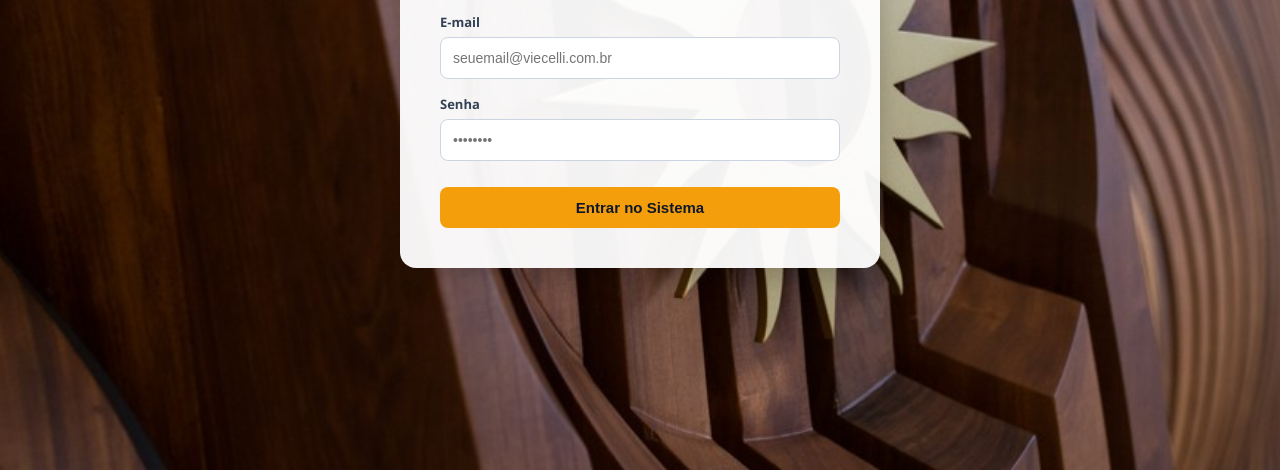
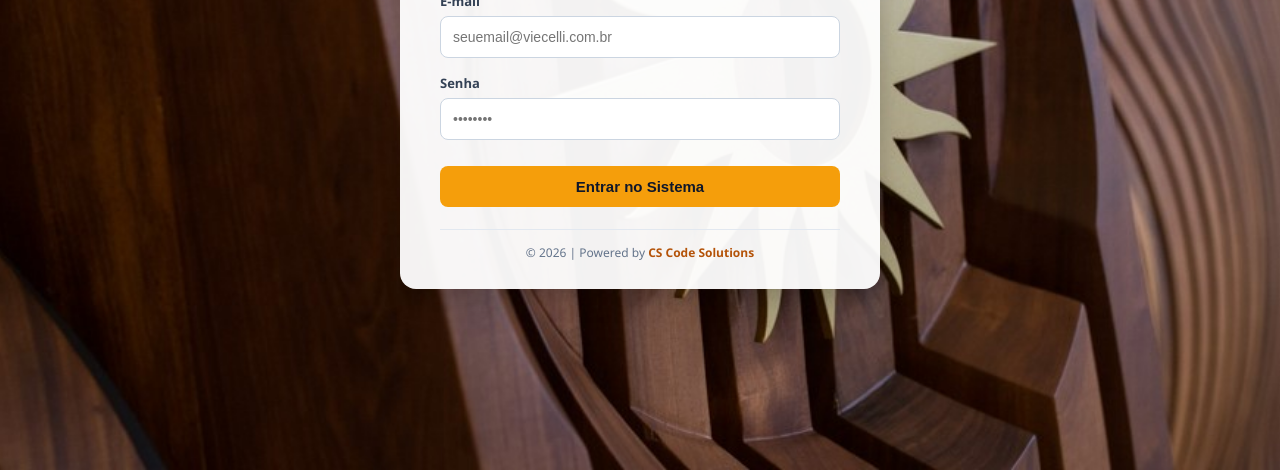
Before and after one commit to CS-Code-Solutions/entregas-viecelli, a plain HTML site: page login.html in a window 1280 px wide. Shown: the part 330-800 px from the top of the page. Drawn offline with Linux system fonts and the light colour scheme; no server answers.

Commit message:
Atualizar o login.html

```diff
--- a/login.html
+++ b/login.html
@@ -31,7 +31,7 @@
         }
         .login-card {
             background: rgba(255, 255, 255, 0.95);
-            padding: 40px;
+            padding: 40px 40px 28px;
             border-radius: 16px;
             width: 90%;
             max-width: 400px;
@@ -96,6 +96,25 @@
             margin-bottom: 12px;
             border: 1px solid #fca5a5;
         }
+        .login-footer {
+            margin-top: 22px;
+            padding-top: 14px;
+            border-top: 1px solid #e2e8f0;
+            font-size: 12px;
+            color: #64748b;
+        }
+        .login-footer p {
+            margin: 0;
+        }
+        .login-footer a {
+            color: #b45309;
+            text-decoration: none;
+            transition: color 0.2s;
+        }
+        .login-footer a:hover {
+            color: #d97706;
+            text-decoration: underline;
+        }
         .hidden {
             display: none;
         }
@@ -118,6 +137,10 @@
             </div>
             <button type="submit" id="btnLogin" class="btn-login">Entrar no Sistema</button>
         </form>
+
+        <div class="login-footer">
+            <p>&copy; 2026 | Powered by <a href="https://cs-code-solutions.github.io/CS-Code-Solutions/" target="_blank" rel="noopener noreferrer"><strong>CS Code Solutions</strong></a></p>
+        </div>
     </div>
 
     <script src="js/firebase-config.js?v=1"></script>
```
